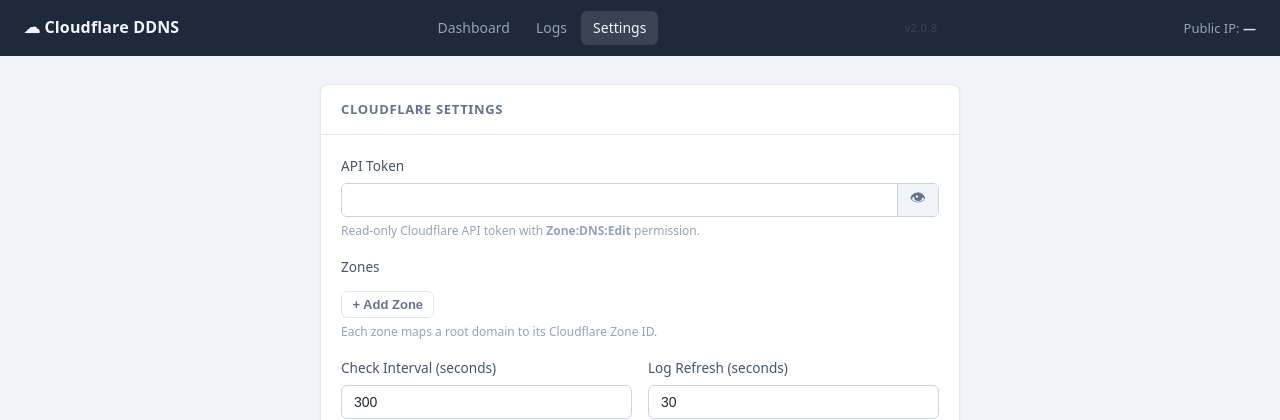
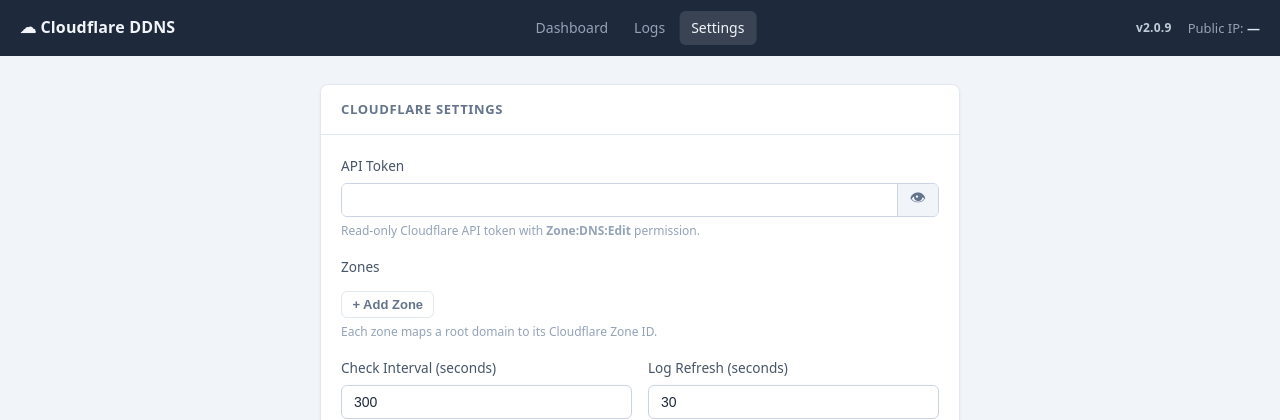
Before and after one commit to Beejeex/cloudflare-ddns-ui, a FastAPI app: page /settings in a window 1280 px wide. Shown: the top 420 px of the page. Run offline with FastAPI, Linux system fonts and the light colour scheme; data comes from the database, SQL or seed files in the repository; parts of the project's set-up code (start-up, migrations or seed data) failed here and were passed over; some libraries are stand-ins or nearby versions.

Commit message:
release: v2.0.9

```diff
--- a/app.py
+++ b/app.py
@@ -140,7 +140,7 @@ def create_app() -> FastAPI:
     application = FastAPI(
         title="Cloudflare DDNS Dashboard",
         description="Monitors public IP and updates Cloudflare DNS A-records automatically.",
-        version="2.0.8",
+        version="2.0.9",
         lifespan=lifespan,
     )
 
--- a/shared_templates.py
+++ b/shared_templates.py
@@ -13,7 +13,7 @@ from fastapi.templating import Jinja2Templates
 # Application version — update here on every release
 # ---------------------------------------------------------------------------
 
-APP_VERSION = "v2.0.8"
+APP_VERSION = "v2.0.9"
 
 # ---------------------------------------------------------------------------
 # Shared templates instance — import this in all route files instead of
--- a/templates/base.html
+++ b/templates/base.html
@@ -27,11 +27,35 @@
     ----------------------------------------------------------------------- */
     .navbar {
       background: #1e293b; /* slate-800 */
-      padding: 0 1.5rem;
+      padding: 0 1.25rem;
       display: flex;
       align-items: center;
       justify-content: space-between;
       height: 56px;
+      position: relative;
+    }
+
+    .navbar-left,
+    .navbar-right {
+      display: flex;
+      align-items: center;
+      gap: 1rem;
+      min-width: 220px;
+      z-index: 1;
+    }
+
+    .navbar-right {
+      justify-content: flex-end;
+      margin-left: auto;
+    }
+
+    .navbar-center {
+      position: absolute;
+      left: 50%;
+      transform: translateX(-50%);
+      display: flex;
+      align-items: center;
+      z-index: 0;
     }
 
     .navbar-brand {
@@ -47,10 +71,20 @@
     .navbar-ip {
       color: #94a3b8; /* slate-400 */
       font-size: 0.8125rem;
+      white-space: nowrap;
     }
 
     .navbar-ip strong {
       color: #e2e8f0; /* slate-200 */
+    }
+
+    .navbar-version {
+      font-size: 0.75rem;
+      color: #cbd5e1;
+      opacity: 0.95;
+      letter-spacing: 0.02em;
+      font-weight: 600;
+      white-space: nowrap;
     }
 
     /* -----------------------------------------------------------------------
@@ -225,9 +259,8 @@
 
     /* ---- Record cards (managed records) ---- */
     #records-container {
-      display: grid;
-      grid-template-columns: repeat(auto-fill, minmax(500px, 1fr));
-      gap: 1rem;
+      column-width: 500px;
+      column-gap: 1rem;
       padding: 1.25rem;
     }
     .record-card {
@@ -240,6 +273,11 @@
       display: flex;
       flex-direction: column;
       transition: box-shadow 0.15s;
+      width: 100%;
+      margin: 0 0 1rem;
+      break-inside: avoid;
+      -webkit-column-break-inside: avoid;
+      page-break-inside: avoid;
     }
     .record-card:hover { box-shadow: 0 3px 12px rgba(0,0,0,0.09); }
     .record-card.accent-cf      { border-left-color: #0284c7; } /* sky-600    — CF active / unknown */
@@ -292,6 +330,10 @@
       cursor: pointer;
       font-size: 0.875rem;
       user-select: none;
+    }
+    .record-cfg-toggle input[type="checkbox"] {
+      margin: 0;
+      transform: translateY(1px);
     }
     .record-cfg-radio {
       display: flex;
@@ -533,21 +575,29 @@
 
   <!-- Nav -->
   <nav class="navbar">
+    <div class="navbar-left">
       <div class="navbar-brand">
         &#9729; Cloudflare DDNS
       </div>
+    </div>
+
+    <div class="navbar-center">
       <nav class="navbar-nav">
         <a href="/" class="nav-link {% if request.url.path == '/' %}nav-link-active{% endif %}">Dashboard</a>
         <a href="/logs" class="nav-link {% if request.url.path == '/logs' %}nav-link-active{% endif %}">Logs</a>
         <a href="/settings" class="nav-link {% if request.url.path == '/settings' %}nav-link-active{% endif %}">Settings</a>
       </nav>
-    <div style="font-size:0.7rem; color:#475569; opacity:0.6; letter-spacing:0.03em;">{{ app_version }}</div>
+    </div>
+
+    <div class="navbar-right">
+      <div class="navbar-version">{{ app_version }}</div>
       <div class="navbar-ip">
         Public IP:
         <strong id="current-ip"
                 hx-get="/api/current-ip"
                 hx-trigger="load, every 30s"
                 hx-swap="innerHTML">—</strong>
+      </div>
     </div>
   </nav>
 
--- a/templates/partials/records_table.html
+++ b/templates/partials/records_table.html
@@ -164,7 +164,7 @@
 </div>
 {%- endfor %}
 {%- if error_message is defined and error_message %}
-<div style="background:#fee2e2; color:#991b1b; border:1px solid #fca5a5; padding:0.75rem 1.25rem; border-radius:0.375rem; grid-column:1/-1; font-size:0.875rem;">{{ error_message }}</div>
+<div style="background:#fee2e2; color:#991b1b; border:1px solid #fca5a5; padding:0.75rem 1.25rem; border-radius:0.375rem; font-size:0.875rem; width:100%; column-span:all; margin-bottom:1rem;">{{ error_message }}</div>
 {% endif %}
 <script>
 function toggleCfSection(slug, enabled) {
@@ -187,5 +187,5 @@ function toggleUnifiLocal(slug, enabled) {
 }
 </script>
 {%- else %}
-<div style="padding:1.5rem 1.25rem; color:#94a3b8; font-size:0.875rem; grid-column:1/-1;">No records managed yet. Use the form below to create and manage records.</div>
+<div style="padding:1.5rem 1.25rem; color:#94a3b8; font-size:0.875rem; width:100%; column-span:all;">No records managed yet. Use the form below to create and manage records.</div>
 {%- endif %}
```
Also changed, not shown: README.md. Lines whose indentation alone changed are shown as unchanged.
